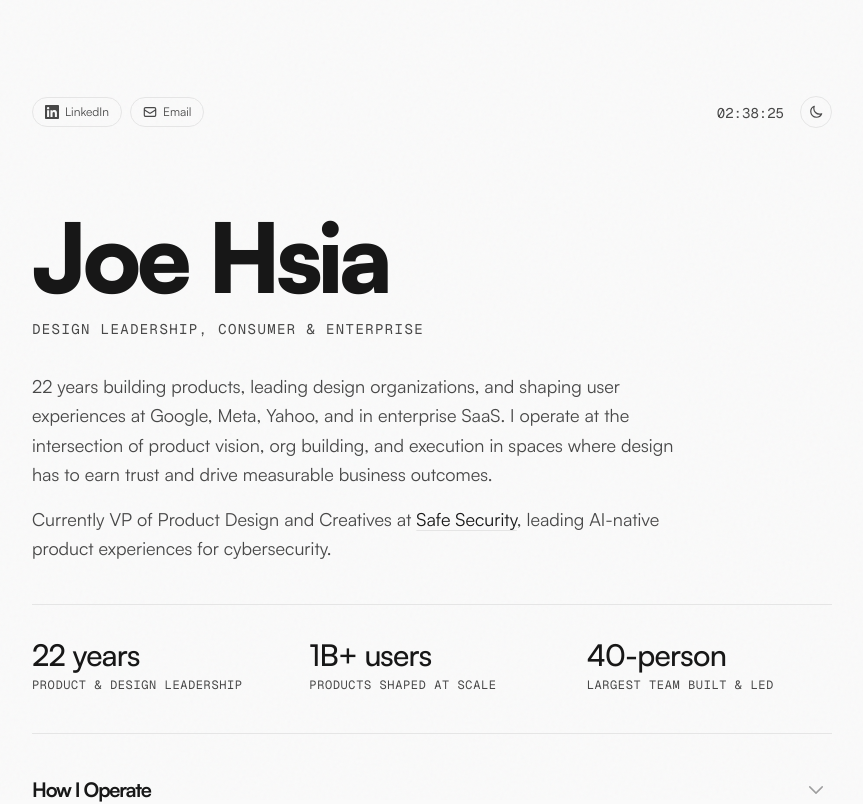
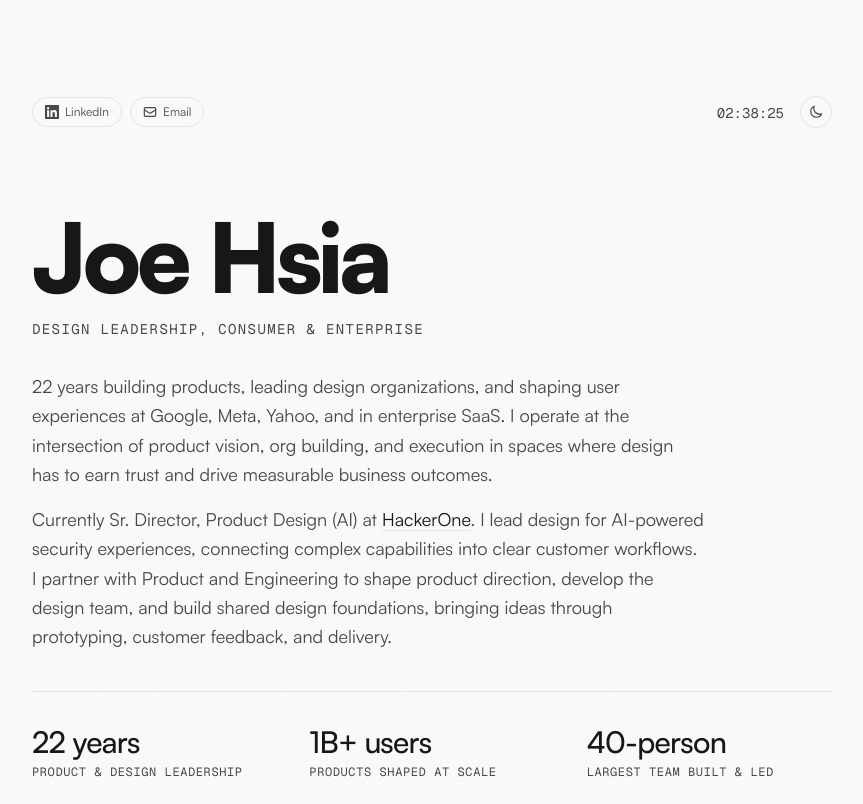
Before and after one commit to jhsia314/joe-portfolio, a Next.js app: page / in a window 1280 px wide. Shown: the top 804 px of the page, without its empty margins (208-1071 px from the left). Built offline with nearby package versions, Linux system fonts and the light colour scheme.

Commit message:
Update current role to HackerOne
Update the homepage role, responsibilities, employer link, and search description.

```diff
--- a/app/layout.tsx
+++ b/app/layout.tsx
@@ -25,7 +25,7 @@ const geistMono = Geist_Mono({
 export const metadata: Metadata = {
   title: "Joe Hsia, Design Leader",
   description:
-    "22 years building products and design organizations at Google, Meta, Yahoo, and enterprise SaaS. Currently VP of Product Design at Safe Security.",
+    "22 years building products and design organizations at Google, Meta, Yahoo, and enterprise SaaS. Currently Sr. Director, Product Design (AI) at HackerOne, leading design for AI-powered security experiences.",
 };
 
 export default function RootLayout({
--- a/app/page.tsx
+++ b/app/page.tsx
@@ -416,9 +416,9 @@ function PageContent() {
             </LineReveal>
             <LineReveal delay={0.7}>
               <p className="text-base md:text-lg leading-relaxed text-muted max-w-2xl">
-                Currently VP of Product Design and Creatives at{" "}
+                Currently Sr. Director, Product Design (AI) at{" "}
                 <motion.a
-                  href="https://safe.security"
+                  href="https://www.hackerone.com"
                   target="_blank"
                   rel="noopener noreferrer"
                   className="text-foreground underline decoration-border underline-offset-4 transition-colors hover:decoration-foreground"
@@ -426,9 +426,13 @@ function PageContent() {
                   transition={{ duration: 0.2 }}
                   data-hover="true"
                 >
-                  Safe Security
+                  HackerOne
                 </motion.a>
-                , leading AI-native product experiences for cybersecurity.
+                . I lead design for AI-powered security experiences, connecting complex
+                capabilities into clear customer workflows. I partner with Product
+                and Engineering to shape product direction, develop the design
+                team, and build shared design foundations, bringing ideas through
+                prototyping, customer feedback, and delivery.
               </p>
             </LineReveal>
           </div>
```
